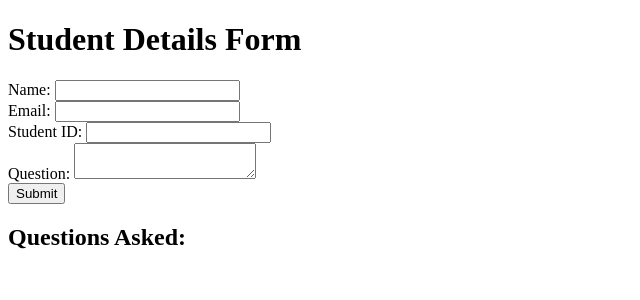
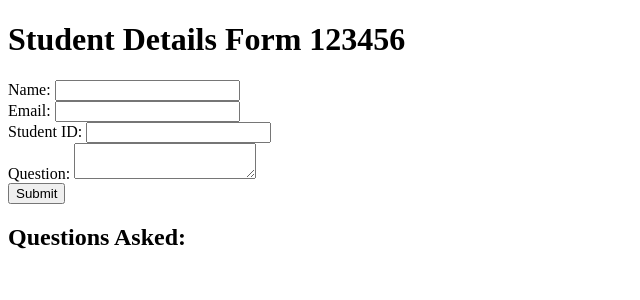
Before and after one commit to ashfaqbarkati786/aks-terraform, a Flask app: page / in a window 1280 px wide. Shown: the top 300 px of the page, without its empty margins (0-640 px from the left). Run offline with Flask 3, Linux system fonts and the light colour scheme.

Commit message:
Update index.html

```diff
--- a/templates/index.html
+++ b/templates/index.html
@@ -1,10 +1,10 @@
 <!DOCTYPE html>
 <html>
 <head>
-    <title>Student Details Form</title>
+    <title>Student Details Form 123456</title>
 </head>
 <body>
-    <h1>Student Details Form</h1>
+    <h1>Student Details Form 123456</h1>
     <form method="POST" action="/">
         <label for="name">Name:</label>
         <input type="text" id="name" name="name" required><br>
```
